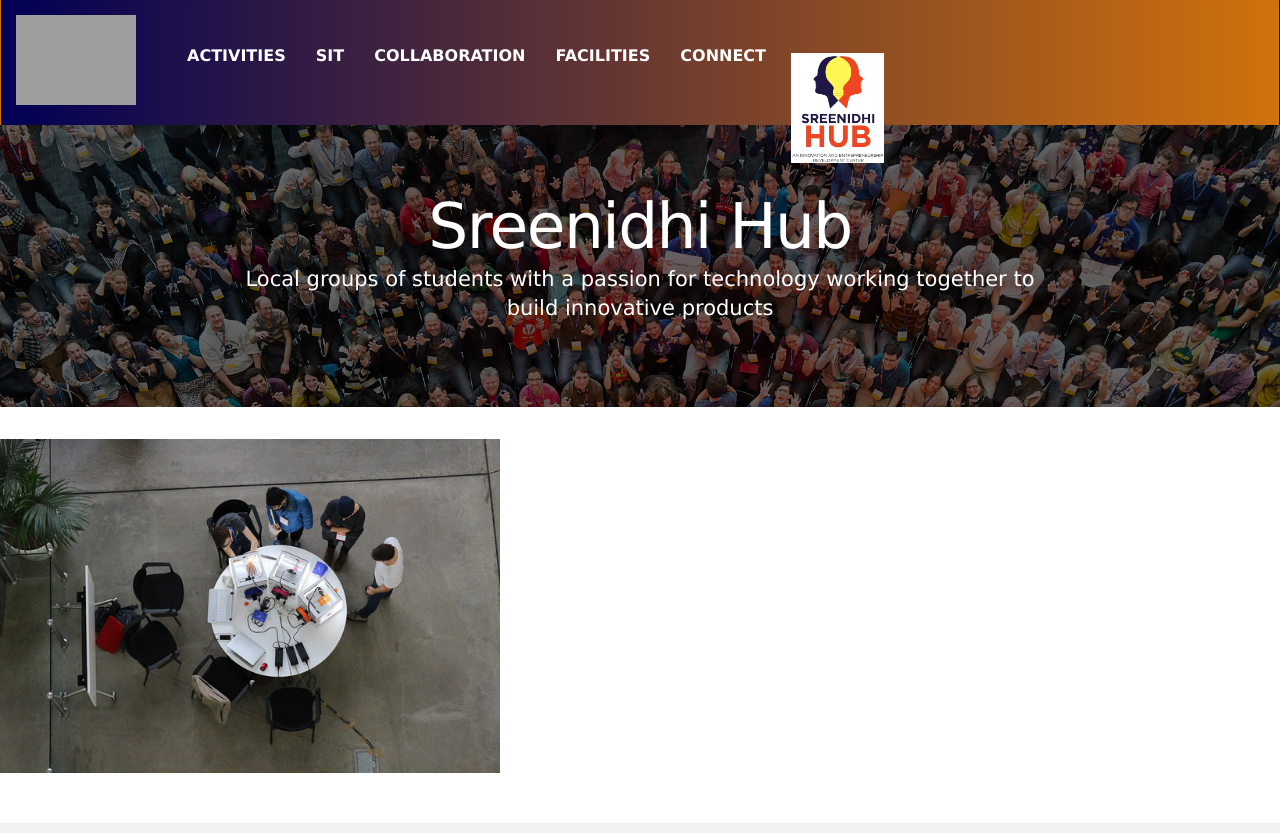
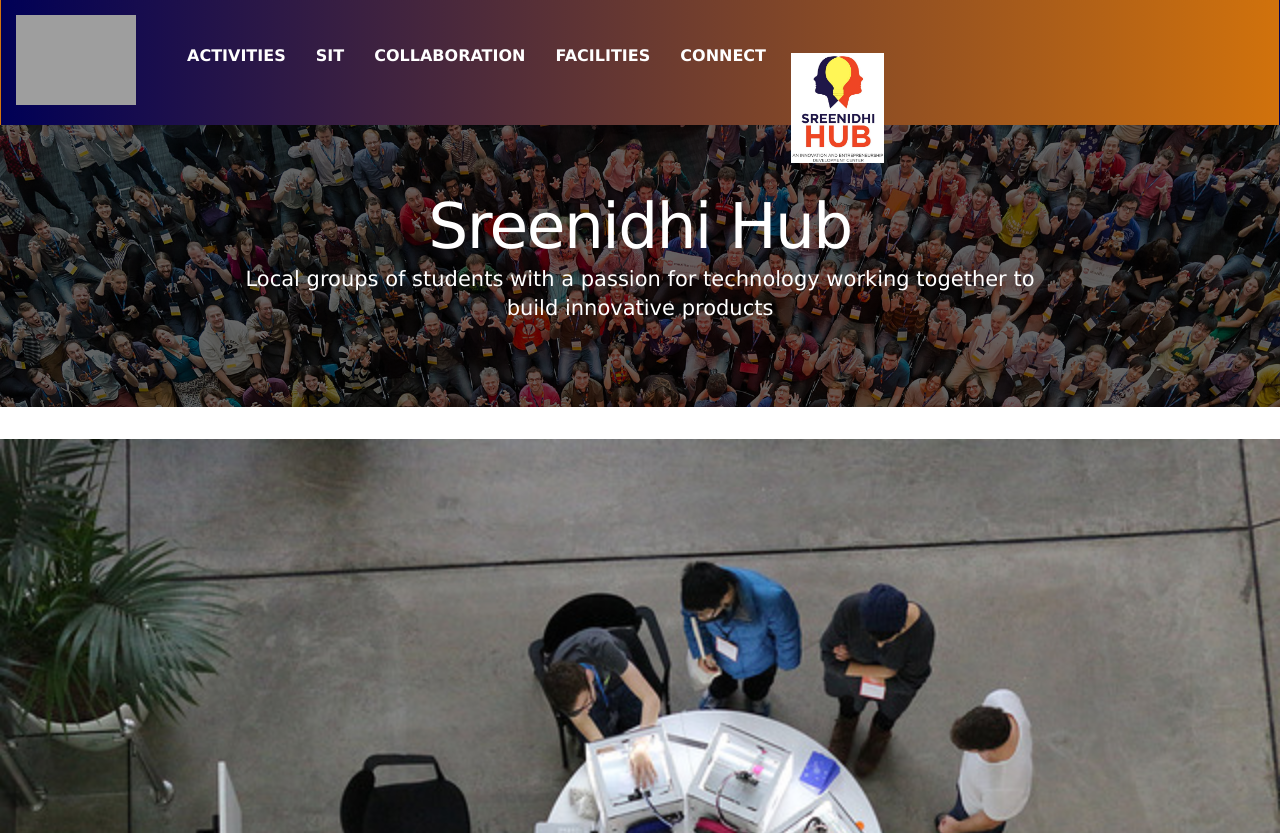
Before and after one commit to SNISTInnovationHub/snistinnovationhub.github.io, a Jekyll site: the page built from index.html, in a window 1280 px wide. Shown: the top 833 px of the page. Built offline with Jekyll 4.4.1, drawn with Linux system fonts in a browser that asks for light colours; nearby versions of some CDN libraries; some web fonts are replaced; library files that are not in the unit come from our copies; grey boxes are pictures that could not be loaded.

Commit message:
Update flexslider-posts.html

```diff
--- a/_includes/flexslider-posts.html
+++ b/_includes/flexslider-posts.html
@@ -1,4 +1,4 @@
-<div class="w3-content w3-section" style="max-width:500px">
+<div class="w3-content w3-section" style="max-width:2000px">
   <img class="mySlides" src="static/img/photo_clubs1.jpeg" style="width:100%">
   <img class="mySlides" src="static/img/photo_clubs2.jpg" style="width:100%">
   <img class="mySlides" src="static/img/photo_clubs3.jpg" style="width:100%">
```
